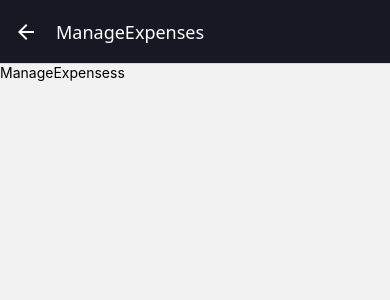
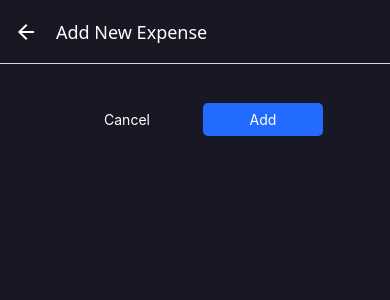
Before and after one commit to EbrahimMohamed2611/React-Native-Course, a React Native app: screen /ManageExpenses in a window 390 px wide. Shown: the top 300 px of the page. Built offline with nearby package versions, Linux system fonts and the light colour scheme.

Commit message:
add open screen with two modes

```diff
--- a/App.js
+++ b/App.js
@@ -62,7 +62,7 @@ function ExpensesOverview() {
 export default function App() {
   return (
     <>
-      <StatusBar />
+      <StatusBar style="light" />
       <NavigationContainer>
         <Stack.Navigator
           initialRouteName="ExpnesesOverview"
--- a/components/ExpensesOutput/ExpneseItem.js
+++ b/components/ExpensesOutput/ExpneseItem.js
@@ -3,13 +3,15 @@ import React from "react";
 import { GlobalStyles } from "../../constants/Styles";
 import { useNavigation } from "@react-navigation/native";
 
-export default function ExpneseItem({ description, date, amount }) {
+export default function ExpneseItem({ description, date, amount, id }) {
   const formattedDate = `${date.getFullYear()}-${
     date.getMonth() + 1
   }-${date.getDate()}`;
   const navigation = useNavigation();
   return (
-    <Pressable onPress={() => navigation.navigate("ManageExpenses")}>
+    <Pressable
+      onPress={() => navigation.navigate("ManageExpenses", { expenseId: id })}
+    >
       <View style={styles.container}>
         <View>
           <Text style={[styles.textBade, styles.description]}>
--- /dev/null
+++ b/components/UI/AppButton.js
@@ -0,0 +1,41 @@
+import { Pressable, StyleSheet, Text, View } from "react-native";
+import React from "react";
+import { GlobalStyles } from "../../constants/Styles";
+
+export default function AppButton({ children, onPress, style, mode }) {
+  return (
+    <View style={style}>
+      <Pressable
+        onPress={onPress}
+        style={({ pressed }) => pressed && styles.prseed}
+      >
+        <View style={[styles.button, mode === "flat" && styles.flat]}>
+          <Text style={[styles.buttonText, mode === "flat" && styles.flatText]}>
+            {children}
+          </Text>
+        </View>
+      </Pressable>
+    </View>
+  );
+}
+
+const styles = StyleSheet.create({
+  button: {
+    borderRadius: 5,
+    padding: 8,
+    backgroundColor: GlobalStyles.colors.primary,
+  },
+  buttonText: {
+    color: "white",
+    textAlign: "center",
+  },
+  flat: {
+    backgroundColor: "transparent",
+  },
+  flatText: {},
+  prseed: {
+    opacity: 0.75,
+    borderRadius: 8,
+    backgroundColor: GlobalStyles.colors.primary,
+  },
+});
--- a/constants/Styles.js
+++ b/constants/Styles.js
@@ -5,6 +5,7 @@ export const GlobalStyles = {
     itemBackground: "#252A34",
     yellowBackgrund: "#ffeda4",
     yellowLatter: "#ffd83c",
+    danger: "#ff3c3c",
     greenText: "#71AD5E",
   },
 };
--- a/screens/ManageExpensess.js
+++ b/screens/ManageExpensess.js
@@ -1,12 +1,75 @@
-import { StyleSheet, Text, View } from "react-native";
-import React from "react";
+import { StyleSheet, View } from "react-native";
+import { useLayoutEffect } from "react";
 
-export default function ManageExpensess() {
+import ButtonIcon from "../components/UI/ButtonIcon";
+import { GlobalStyles } from "../constants/Styles";
+import AppButton from "../components/UI/AppButton";
+
+export default function ManageExpensess({ route, navigation }) {
+  const editedExpenseId = route.params?.expenseId;
+  const isEditing = !!editedExpenseId;
+
+  function onDeleteHandeler() {
+    navigation.goBack();
+  }
+  function onCancelHandeler() {
+    navigation.goBack();
+  }
+  function onConfirmHandeler() {
+    navigation.goBack();
+  }
+
+  useLayoutEffect(() => {
+    navigation.setOptions({
+      title: isEditing ? "Edit Expense" : "Add New Expense",
+    });
+  }, [isEditing]);
   return (
-    <View>
-      <Text>ManageExpensess</Text>
+    <View style={styles.container}>
+      <View style={styles.buttons}>
+        <AppButton onPress={onCancelHandeler} style={styles.button} mode="flat">
+          Cancel
+        </AppButton>
+        <AppButton onPress={onConfirmHandeler} style={styles.button}>
+          {isEditing ? "Edit" : "Add"}
+        </AppButton>
+      </View>
+      {isEditing && (
+        <View style={styles.deleteContainer}>
+          <ButtonIcon
+            icon="trash"
+            size={25}
+            color="white"
+            onPress={onDeleteHandeler}
+          />
+        </View>
+      )}
     </View>
   );
 }
 
-const styles = StyleSheet.create({});
+const styles = StyleSheet.create({
+  container: {
+    backgroundColor: GlobalStyles.colors.background,
+    flex: 1,
+    padding: 24,
+    alignItems: "center",
+  },
+  deleteContainer: {
+    backgroundColor: GlobalStyles.colors.danger,
+    width: 200,
+    padding: 12,
+    borderRadius: 5,
+    alignItems: "center",
+  },
+  buttons: {
+    flexDirection: "row",
+    justifyContent: "center",
+    alignItems: "center",
+  },
+  button: {
+    minWidth: 120,
+    marginHorizontal: 8,
+    marginVertical: 15,
+  },
+});
```
